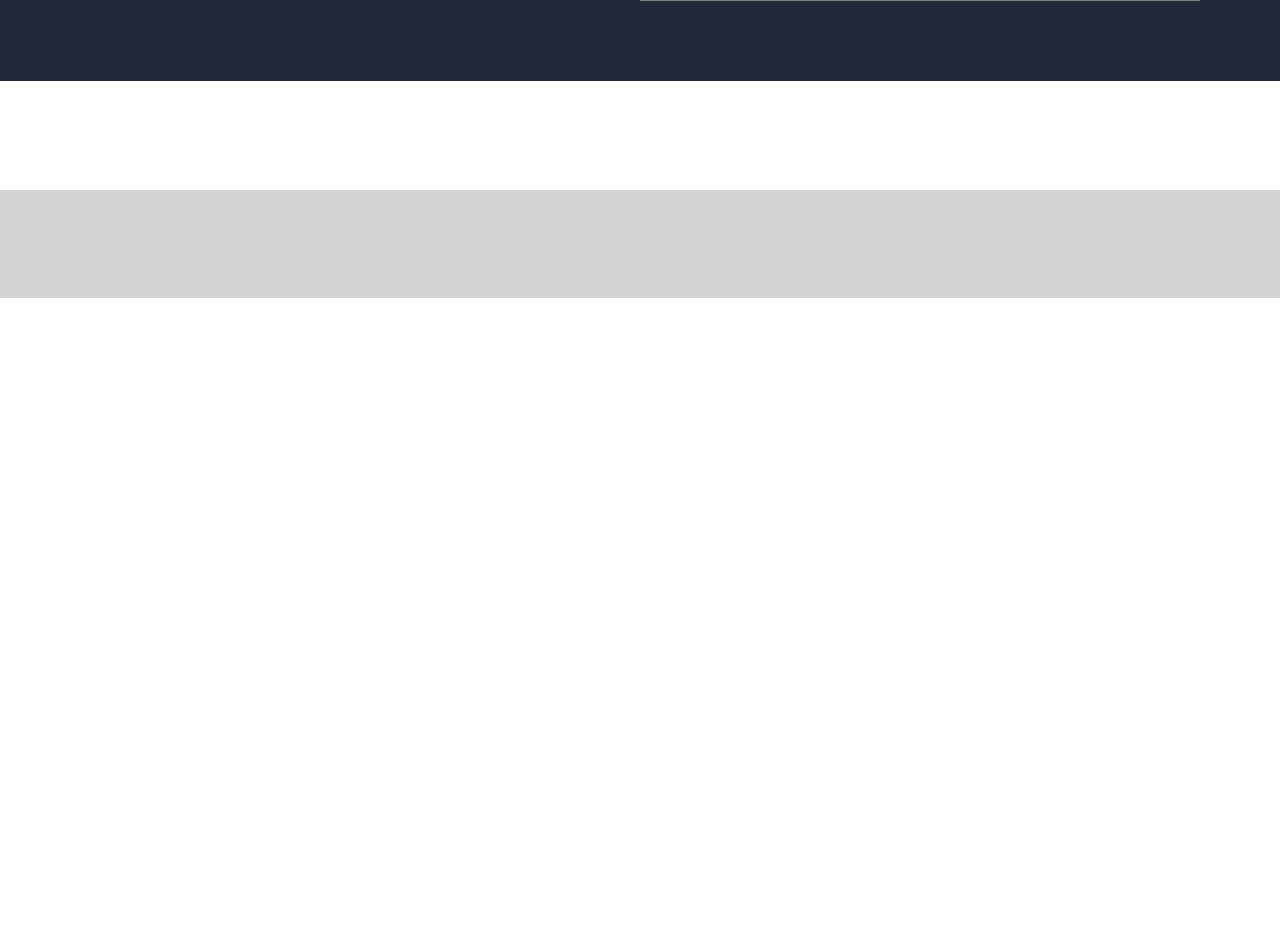
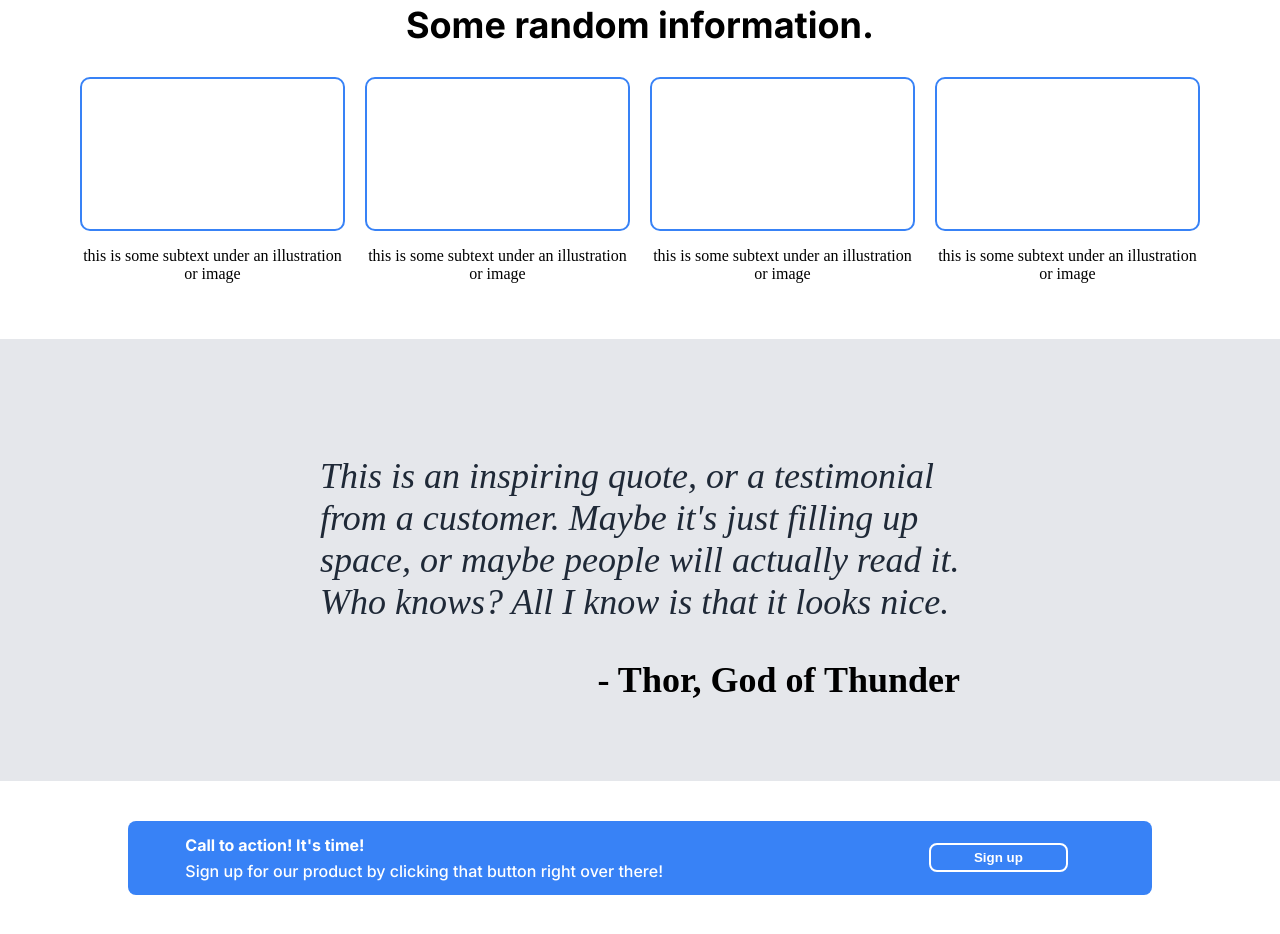
Before and after one commit to Ben-codes-cmd/Website-Layout, a plain HTML site: page src/index.html in a window 1280 px wide. Shown: the part 394-1328 px from the top of the page. Before the commit the page ends 800 px from the top, so only its background shows below. Drawn offline with Linux system fonts and the light colour scheme.

Commit message:
completedall layers - css revision needed

```diff
--- a/src/index.html
+++ b/src/index.html
@@ -31,16 +31,43 @@
         </div>
     </div>
 
+    <h2 class="black-heading">Some random information.</h2>
     <div class="info box">
-
+        <div class="window">
+            <div class="panel"></div>
+            <p>this is some subtext under an illustration or image</p>
+        </div>
+        <div class="window">
+            <div class="panel"></div>
+            <p>this is some subtext under an illustration or image</p>
+        </div>
+        <div class="window">
+            <div class="panel"></div>
+            <p>this is some subtext under an illustration or image</p>
+        </div>
+        <div class="window">
+            <div class="panel"></div>
+            <p>this is some subtext under an illustration or image</p>
+        </div>
     </div>
 
     <div class="quote box">
-
+        <div class="wording">
+            <p>This is an inspiring quote, or a testimonial from a customer. Maybe it's just filling up space, or maybe people will actually read it. Who knows? All I know is that it looks nice.</p>
+        </div>
+        <div class="author"> - Thor, God of Thunder</div>
     </div>
 
     <div class="signup box">
-
+        <div class="nested">
+            <div class="subcontent l">
+                <p class="bold">Call to action! It's time!</p>
+                <p>Sign up for our product by clicking that button right over there!</p>
+            </div>
+            <div class="subcontent r">
+                <button>Sign up</button>
+            </div>
+        </div>
     </div>
     <footer>
 
--- a/src/style.css
+++ b/src/style.css
@@ -14,7 +14,7 @@ header {
     flex-grow: 0; /* Stay same size*/
     justify-content: space-between;
     background-color: #1F2937;
-    padding: 5px 80px 5px 40px;
+    padding: 5px 90px 5px 90px;
 }
 
 .links ul {
@@ -51,22 +51,6 @@ a {
     background-color: #1F2937;
     padding: 80px;
 }
-
-/* Second Box*/
-.info {
-    background-color: white;
-}
-
-/* Third box*/
-.quote {
-    background-color: lightgray;
-}
-
-/* Fourth Box*/
-.signup {
-    background-color: white;
-}
-
 .left {
     flex: 1;
     display: flex;
@@ -87,15 +71,15 @@ a {
     color: lightgray;
 }
 
-.left button {
+button {
     background-color: #3882F6;
-    width: 23%;
     align-items: left;
     border-radius: 8px;
     border: none;
-    color: inherit;
+    color: white;
     font-weight: bold;
     padding: 5px;
+    width: 150px;
 }
 
 .right {
@@ -106,3 +90,106 @@ a {
     align-items: center;
     color: white;
 }
+
+/* Second Box*/
+.info {
+    background-color: white;
+    gap: 20px;
+    margin: 0px 80px 40px 80px;
+}
+
+.black-heading {
+    text-align: center;
+    font-family: Inter;
+    font-size: 36px;
+}
+
+.window {
+    flex: 1;
+    text-align: center;
+}
+
+.panel {
+    border-color:#3882F6;
+    border-radius: 10px;
+    flex: 1;
+    height: 150px;
+    border-style: solid;
+    border-width: 2px;
+}
+
+.panel p {
+}
+/* Third box*/
+.quote {
+    background-color: #E5E7EB;
+    flex-direction: column;
+    padding: 80px 0px;
+}
+
+.wording, .author{
+    flex: 1;
+    font-size: 36px;
+}
+.wording {
+    color: #1F2937;
+    font-style:italic;
+    margin: 0px 25%;
+    text-align: left;
+}
+
+.author {
+    font-weight: bold;
+    color: black;
+    margin-top: 0;
+    margin-right: 25%;
+    text-align: right;
+}
+
+/* Fourth Box*/
+.signup {
+    background-color: white;
+    display: flex;
+    justify-content: center;
+    align-items: center;
+    margin: 0;
+}
+
+.nested {
+    background-color: #3882F6;
+    border-radius: 8px;
+    margin: 40px 10%;
+    display: flex;
+    flex: 1;
+}
+
+.subcontent {
+    color: white;
+    font-family: Inter;
+}
+
+.l {
+    flex: 2;
+    margin: 8px 5%;
+}
+.l p {
+    margin: 1%;
+}
+
+.r {
+    flex: 1;
+    display: flex;
+    justify-content: center;
+    align-items: center;
+}
+
+.subcontent button {
+    width: 45%;
+    border-width: 2px;
+    border-color: white;
+    border-style: solid;
+}
+
+.bold {
+    font-weight: bold;
+}
```
